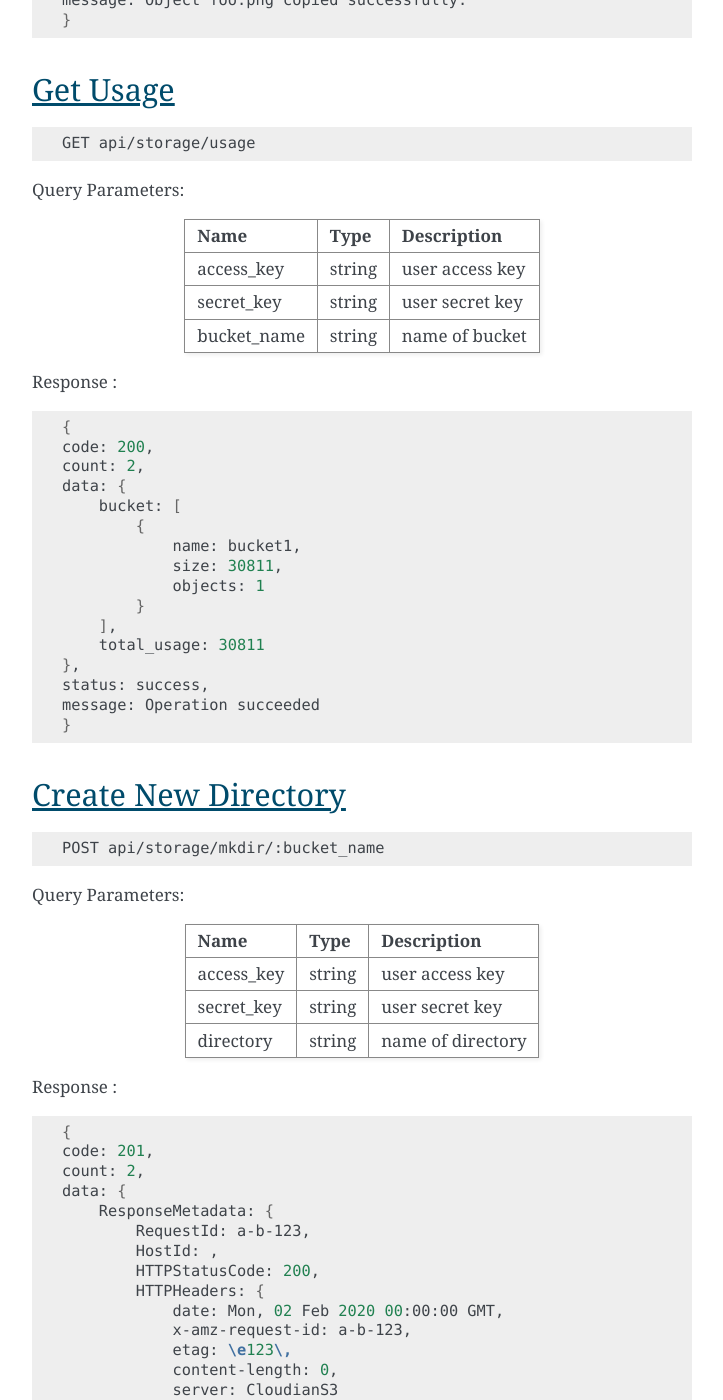
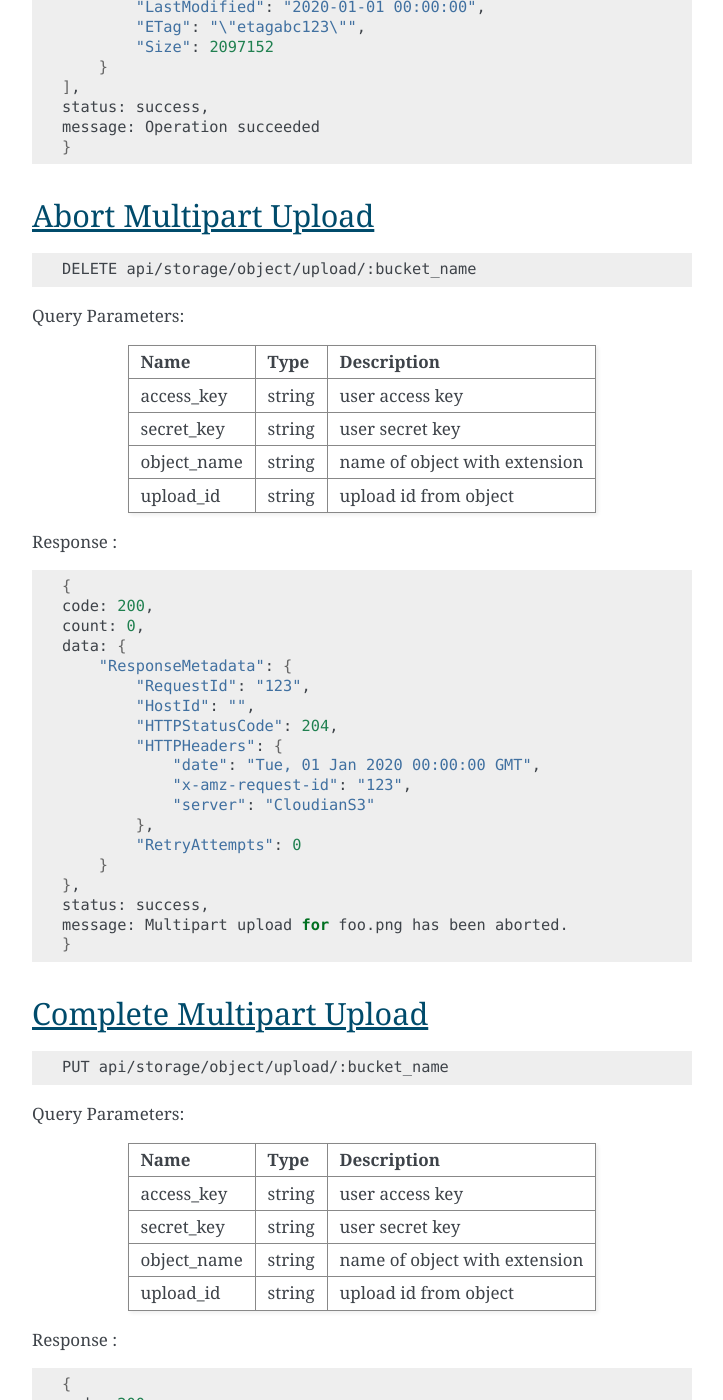
Before and after one commit to BiznetGIO/neo-obs, a Sphinx documentation site: the page built from docs/restapi/storage.rst, in a window 1280 px wide and 1400 px high, scrolled down 7708 px. Shown: the whole window, without its empty margins (388-1111 px from the left). Built offline with Sphinx 7.4.7, drawn with Linux system fonts in a browser that asks for light colours; some of the changed text lies outside the part shown.

Commit message:
update: add docs for multipart upload

```diff
--- a/docs/restapi/storage.rst
+++ b/docs/restapi/storage.rst
@@ -37,7 +37,8 @@
             creation_date: 2020-03-02 06:51:12
         }
     ],
-    ...
+    status: success,
+    message: Operation succeeded
     }
 
 Get List Objects
@@ -300,6 +301,176 @@
     message: Object foo.png uploaded successfully.
     }
 
+List Multipart Upload
+---------------------
+
+.. code-block:: bash
+
+    GET api/storage/object/upload/:bucket_name
+
+Query Parameters:
+
+===========  =======   =============================
+Name         Type      Description
+===========  =======   =============================
+access_key   string    user access key
+secret_key   string    user secret key
+object_name  string    name of object with extension
+===========  =======   =============================
+
+Response :
+
+.. code-block:: bash
+
+    {
+    code: 200,
+    count: 0,
+    data: {
+        "Uploads": [
+            {
+                "UploadId": "id-1",
+                "Key": "img",
+                "Initiated": "2020-01-01 00:00:00",
+                "StorageClass": "STANDARD",
+                "Owner": {
+                    "DisplayName": "owner",
+                    "ID": "123"
+                },
+                "Initiator": {
+                    "ID": "123",
+                    "DisplayName": "owner"
+                }
+            },
+            {
+                "UploadId": "id-2",
+                "Key": "txt",
+                "Initiated": "2020-01-01 00:00:00",
+                "StorageClass": "STANDARD",
+                "Owner": {
+                    "DisplayName": "owner",
+                    "ID": "123"
+                },
+                "Initiator": {
+                    "ID": "123",
+                    "DisplayName": "owner"
+                }
+            },
+    status: success,
+    message: Operation succeeded
+    }
+
+
+List Part
+---------
+
+.. code-block:: bash
+
+    GET api/storage/object/upload/:bucket_name
+
+Query Parameters:
+
+===========  =======   =============================
+Name         Type      Description
+===========  =======   =============================
+access_key   string    user access key
+secret_key   string    user secret key
+object_name  string    name of object with extension
+upload_id    string    upload id from object
+===========  =======   =============================
+
+Response :
+
+.. code-block:: bash
+
+    {
+    code: 200,
+    count: 0,
+    data: [
+        {
+            "PartNumber": 2,
+            "LastModified": "2020-01-01 00:00:00",
+            "ETag": "\"etagabc123\"",
+            "Size": 2097152
+        }
+    ],
+    status: success,
+    message: Operation succeeded
+    }
+
+
+Abort Multipart Upload
+----------------------
+
+.. code-block:: bash
+
+    DELETE api/storage/object/upload/:bucket_name
+
+Query Parameters:
+
+===========  =======   =============================
+Name         Type      Description
+===========  =======   =============================
+access_key   string    user access key
+secret_key   string    user secret key
+object_name  string    name of object with extension
+upload_id    string    upload id from object
+===========  =======   =============================
+
+Response :
+
+.. code-block:: bash
+
+    {
+    code: 200,
+    count: 0,
+    data: {
+        "ResponseMetadata": {
+            "RequestId": "123",
+            "HostId": "",
+            "HTTPStatusCode": 204,
+            "HTTPHeaders": {
+                "date": "Tue, 01 Jan 2020 00:00:00 GMT",
+                "x-amz-request-id": "123",
+                "server": "CloudianS3"
+            },
+            "RetryAttempts": 0
+        }
+    },
+    status: success,
+    message: Multipart upload for foo.png has been aborted.
+    }
+
+
+Complete Multipart Upload
+-------------------------
+
+.. code-block:: bash
+
+    PUT api/storage/object/upload/:bucket_name
+
+Query Parameters:
+
+===========  =======   =============================
+Name         Type      Description
+===========  =======   =============================
+access_key   string    user access key
+secret_key   string    user secret key
+object_name  string    name of object with extension
+upload_id    string    upload id from object
+===========  =======   =============================
+
+Response :
+
+.. code-block:: bash
+
+    {
+    code: 200,
+    count: 0,
+    data: null,
+    status: success,
+    message: Multipart upload for foo.png has been completed.
+    }
+
 Download Object
 ---------------
 
@@ -332,8 +503,8 @@
 
     API returned/downloaded object
 
-Move Object
--------------
+Move Object to Another Bucket
+-----------------------------
 
 .. code-block:: bash
 
@@ -362,8 +533,8 @@
     message: Object foo.png moved successfully.
     }
 
-Copy Object
--------------
+Copy Object to Another Bucket
+-----------------------------
 
 .. code-block:: bash
 
```
Also changed, not shown: 1 other file.
